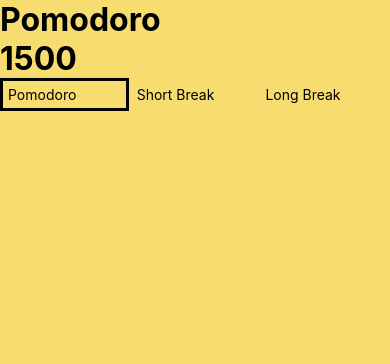
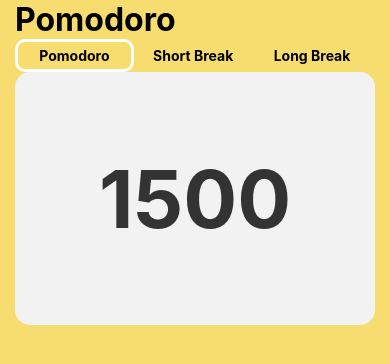
Before and after one commit to mwest0101/reactNative_cursoCertificado_pomodoro, a React Native app: screen / in a window 390 px wide. Shown: the top 364 px of the page. Built offline with nearby package versions, Linux system fonts and the light colour scheme.

Commit message:
Se aplico formato Se aplico formato

```diff
--- a/App.js
+++ b/App.js
@@ -9,9 +9,10 @@
 } from "react-native";
 import { useState } from "react";
 import Header from "./src/components/Header";
+import Timer from "./src/components/Timer";
 /*
 tiempo de cursado desde el video:
-1:19:25
+1:28:24
 
 */
 const colors = ["#F7DC6F", "#A2D9CE", "#D7BDE2"];
@@ -24,14 +25,21 @@
 
     return (
         <SafeAreaView style={[styles.container, {backgroundColor: colors[currentTime] }]}>
-            <View style={{ paddingTop: Platform.OS === "android" && 30 }}>
+            <View style={{
+                flex:1,
+                paddingHorizontal:15,
+                paddingTop: Platform.OS === "android" && 30
+                }}
+            >
                 <Text style={styles.text}>Pomodoro</Text>
-                <Text style={styles.text}>{time}</Text>
+                {/* <Text style={styles.text}>{time}</Text> */}
                 <Header
                     currentTime={currentTime}
                     setCurrentTime={setCurrentTime}
                     setTime={setTime}
                 />
+                <Timer time={time} />
+
             </View>
         </SafeAreaView>
     );
@@ -40,6 +48,7 @@
 const styles = StyleSheet.create({
     container: {
         flex: 1,
+
         backgroundColor: "#fff",
         // alignItems: 'center',
         // justifyContent: 'center',
--- a/src/components/Header.jsx
+++ b/src/components/Header.jsx
@@ -17,9 +17,7 @@
             onPress={() => handlePress(index)}
             style={[styles.itemStyles,currentTime!==index && {borderColor:"transparent"}]}
             >
-                <Text>
-                    {item}
-                </Text>
+                <Text style={{fontWeight:'bold'}}>{item}</Text>
             </TouchableOpacity>
         ))}
         {/* <Text>{time}</Text> */}
@@ -30,6 +28,11 @@
 const styles=StyleSheet.create({
     itemStyles:{
         width: "33%",
+        alignItems:"center",
+        borderWidth:3,
+        padding:5,
+        borderRadius:10,
+        borderColor:"white",
         borderWidth: 3,
         padding:5,
     }
--- /dev/null
+++ b/src/components/Timer.jsx
@@ -0,0 +1,31 @@
+import { View,Text,TouchableOpacity,StyleSheet } from "react-native"
+
+export default function Timer({time}){
+
+   return(
+      <View style={styles.container}>
+         <Text style={styles.time}>{time}</Text>
+      </View>
+
+   );
+
+}
+
+const styles = StyleSheet.create({
+   container: {
+      flex:.3,
+      justifyContent:"center",
+      backgroundColor:"#F2F2F2",
+      borderRadius:15,
+      padding:15,
+      textAlign:"center",
+
+   },
+   time:{
+      fontSize:80,
+      fontWeight:"bold",
+      textAlign:"center",
+      color:"#333333",
+   }
+
+})
```
